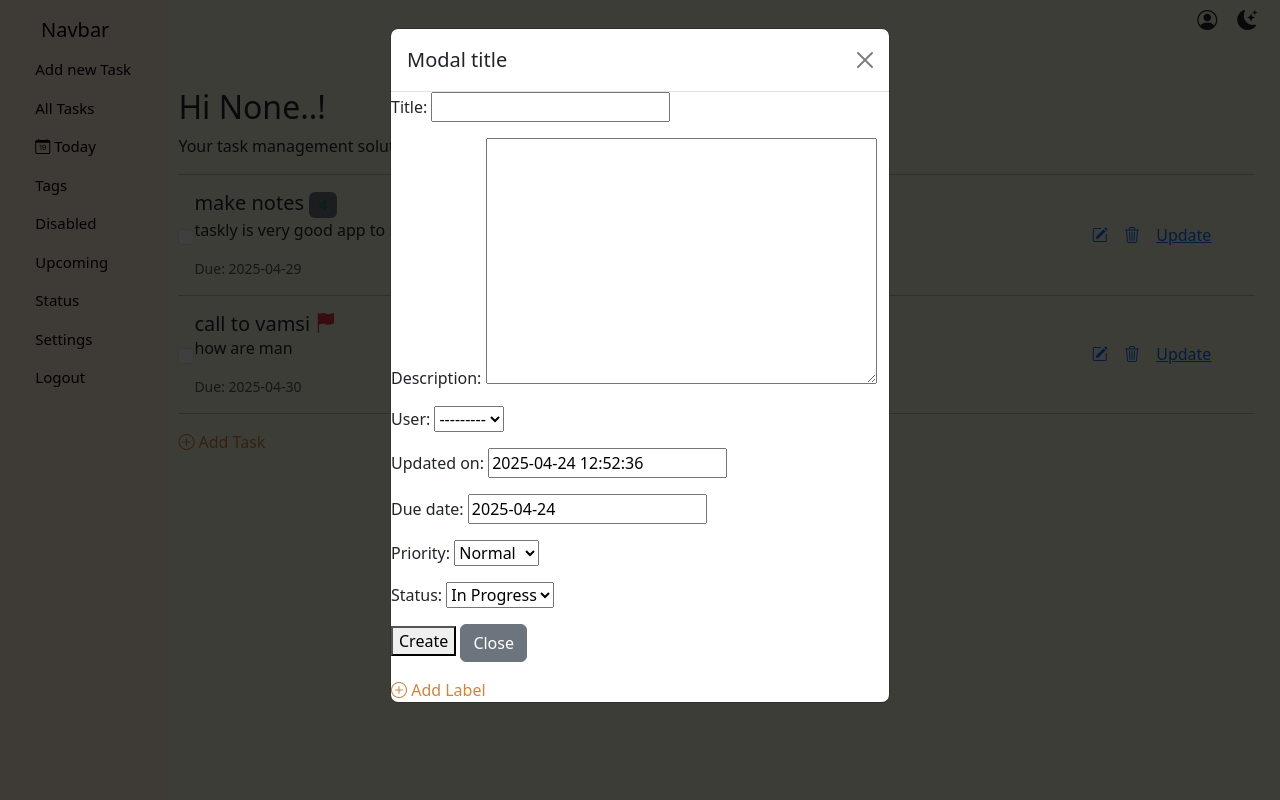
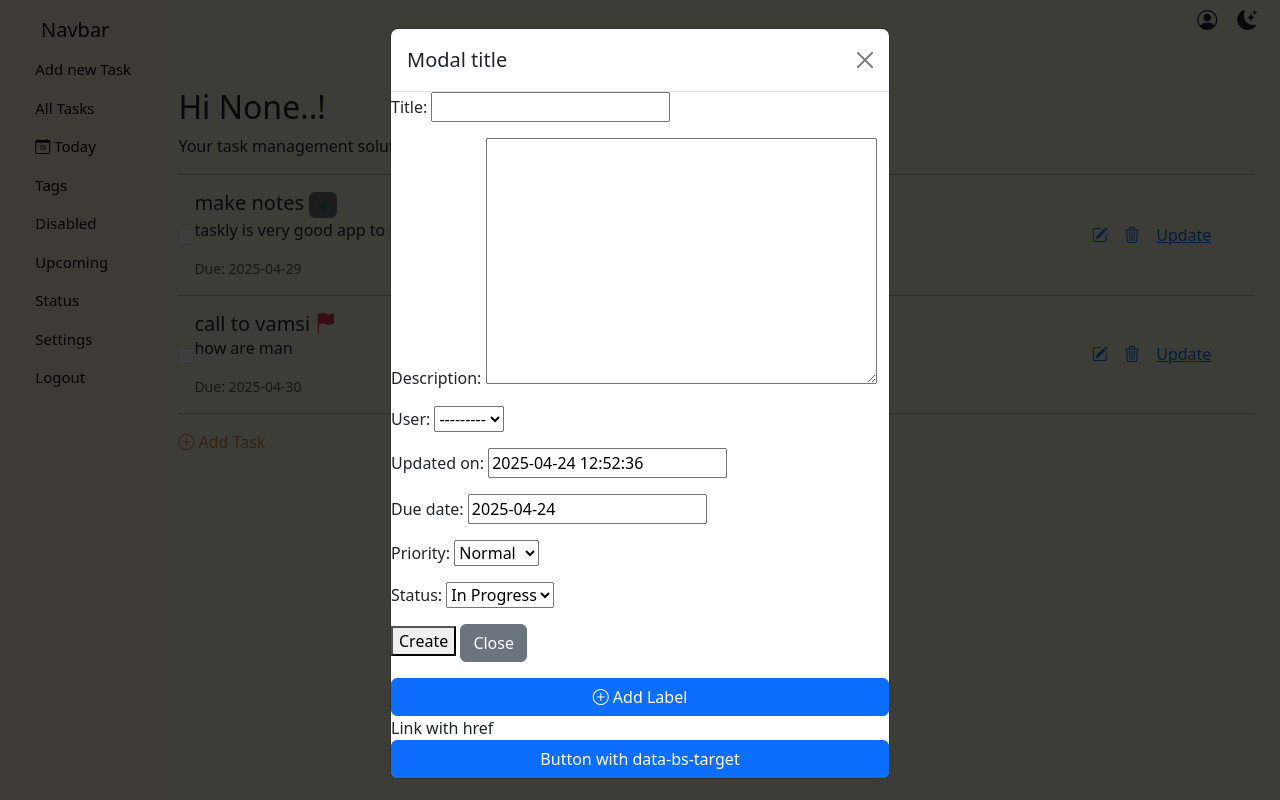
Before and after one commit to gsiri-jack/Taskly, a Django app: page /base/ in a window 1280 px wide, after a click on "Add Task". Run offline with Django 5.2, Linux system fonts and the light colour scheme; data comes from the database, SQL or seed files in the repository; both versions use the stored data as it was after the commit; some libraries are stand-ins or nearby versions.

Commit message:
updated Task_form

```diff
--- a/taskly/base/templates/base/create_task_form.html
+++ b/taskly/base/templates/base/create_task_form.html
@@ -16,8 +16,35 @@
       <button type="submit">Create</button>
       <button type="button" class="btn btn-secondary" data-bs-dismiss="modal">Close</button>
   </form>
-  <a href="{}" class='link_btn' data-bs-toggle="modal" data-bs-target="#exampleModal">
+  <a class="btn btn-primary" data-bs-toggle="offcanvas" href="" role="button" aria-controls="offcanvasExample">
     <i class="bi bi-plus-circle"></i> Add Label
   </a>
+  <a >
+    Link with href
+  </a>
+  <button class="btn btn-primary" type="button" data-bs-toggle="offcanvas" data-bs-target="#offcanvasExample" aria-controls="offcanvasExample">
+    Button with data-bs-target
+  </button>
 
+  <div class="offcanvas offcanvas-start" tabindex="-1" id="offcanvasExample" aria-labelledby="offcanvasExampleLabel">
+    <div class="offcanvas-header">
+      <h5 class="offcanvas-title" id="offcanvasExampleLabel">Offcanvas</h5>
+      <button type="button" class="btn-close" data-bs-dismiss="offcanvas" aria-label="Close"></button>
+    </div>
+    <div class="offcanvas-body">
+      <div>
+        Some text as placeholder. In real life you can have the elements you have chosen. Like, text, images, lists, etc.
+      </div>
+      <div class="dropdown mt-3">
+        <button class="btn btn-secondary dropdown-toggle" type="button" data-bs-toggle="dropdown">
+          Dropdown button
+        </button>
+        <ul class="dropdown-menu">
+          <li><a class="dropdown-item" href="#">Action</a></li>
+          <li><a class="dropdown-item" href="#">Another action</a></li>
+          <li><a class="dropdown-item" href="#">Something else here</a></li>
+        </ul>
+      </div>
+    </div>
+  </div>
 {% endblock %}
--- a/taskly/base/templates/base/update_task.html
+++ b/taskly/base/templates/base/update_task.html
@@ -1,8 +1,8 @@
 <form method="post" action="{% url 'update-task' task.id %}" onsubmit="submitUpdateForm(event, this)">
     {% csrf_token %}
+    <a href="{}" class='link_btn' data-bs-toggle="modal" data-bs-target="#exampleModal">
+      <i class="bi bi-plus-circle"></i> Add Label
+    </a>
     {{ form.as_p }}
     <button type="submit" class="btn btn-primary">Save Changes</button>
   </form>
-  <a href="{}" class='link_btn' data-bs-toggle="modal" data-bs-target="#exampleModal">
-    <i class="bi bi-plus-circle"></i> Add Label
-  </a>
```
Also changed, not shown: taskly/db.sqlite3.
